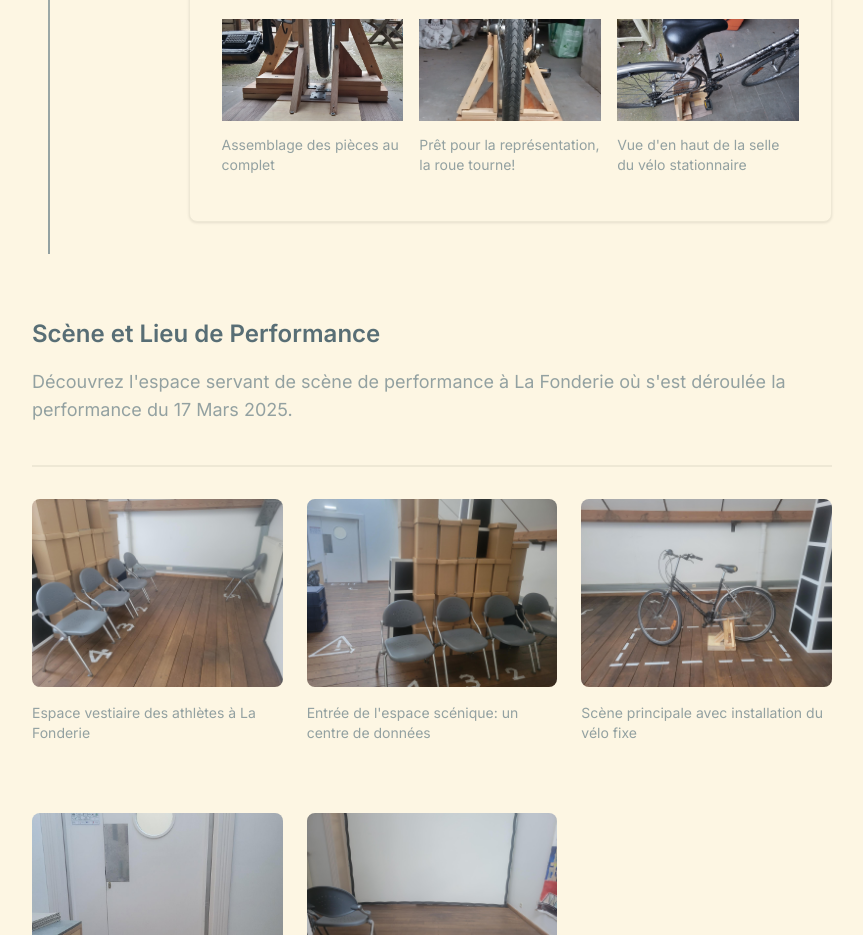
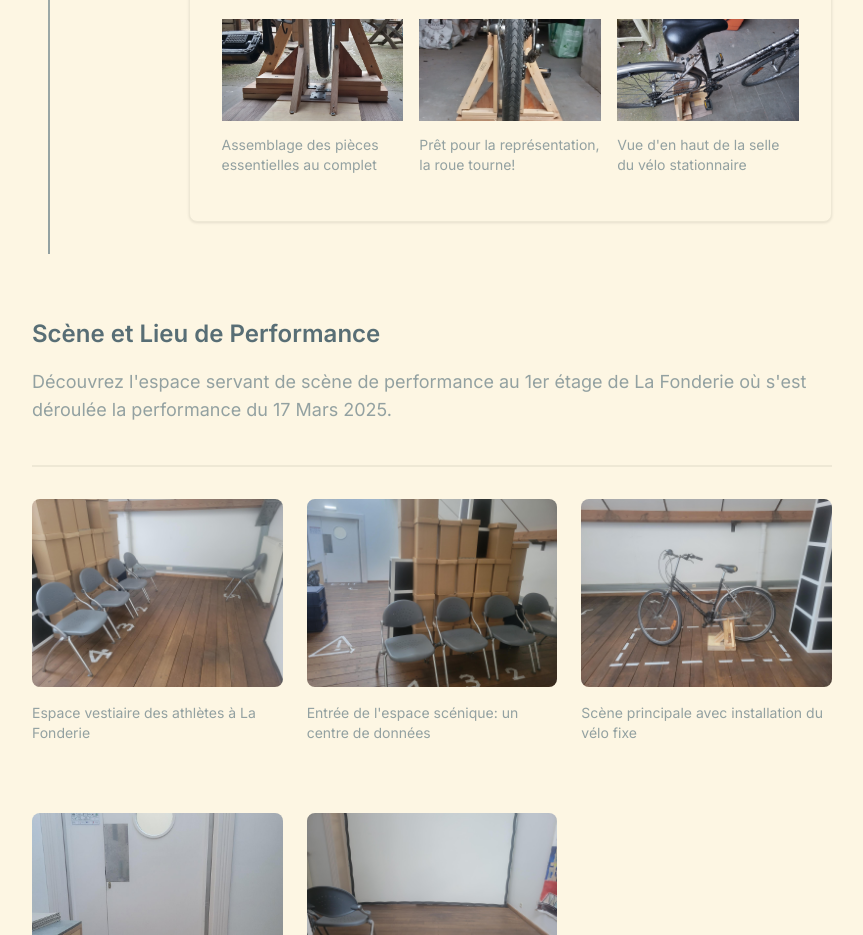
Before and after one commit to daqhris/DoublementAliene, a Next.js app: page /performance/gallery in a window 1280 px wide. Shown: the part 2760-3695 px from the top of the page, without its empty margins (208-1071 px from the left). Built offline with nearby package versions, Linux system fonts and the light colour scheme; no server answers.

Commit message:
modify certain words

```diff
--- a/app/performance/gallery/page.tsx
+++ b/app/performance/gallery/page.tsx
@@ -120,7 +120,7 @@ export default function GalleryPage() {
         {
           src: '/Constellations2025/Construction-SupportBois-VéloFixe/17Mars2025/IMG_20250317_082444.jpg',
           alt: 'Préparation performance - vue 4',
-          caption: 'Assemblage des pièces au complet'
+          caption: 'Assemblage des pièces essentielles au complet'
         },
         {
           src: '/Constellations2025/Construction-SupportBois-VéloFixe/17Mars2025/IMG_20250317_082452.jpg',
@@ -196,7 +196,7 @@ export default function GalleryPage() {
 
       <ImageGallery
         title="Scène et Lieu de Performance"
-        description="Découvrez l'espace servant de scène de performance à La Fonderie où s'est déroulée la performance du 17 Mars 2025."
+        description="Découvrez l'espace servant de scène de performance au 1er étage de La Fonderie où s'est déroulée la performance du 17 Mars 2025."
         images={stageSetupImages}
       />
 
```
